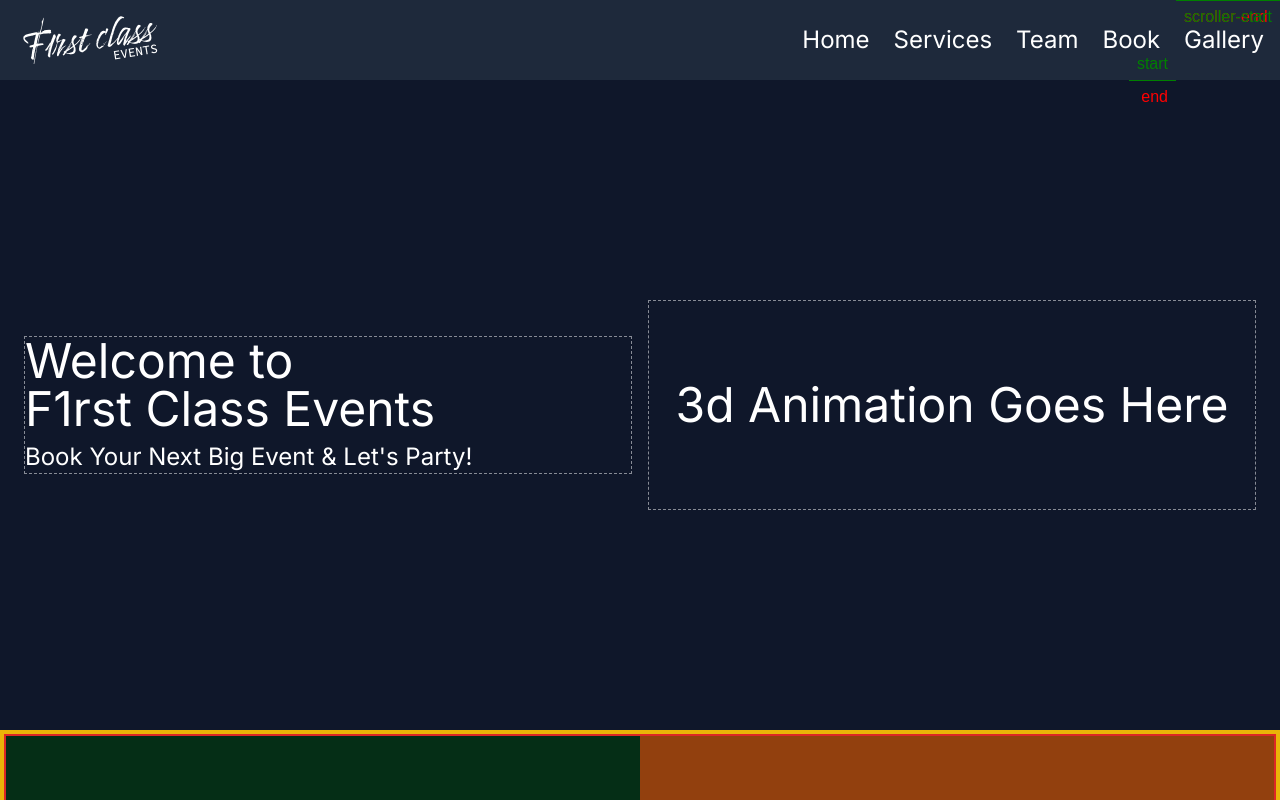
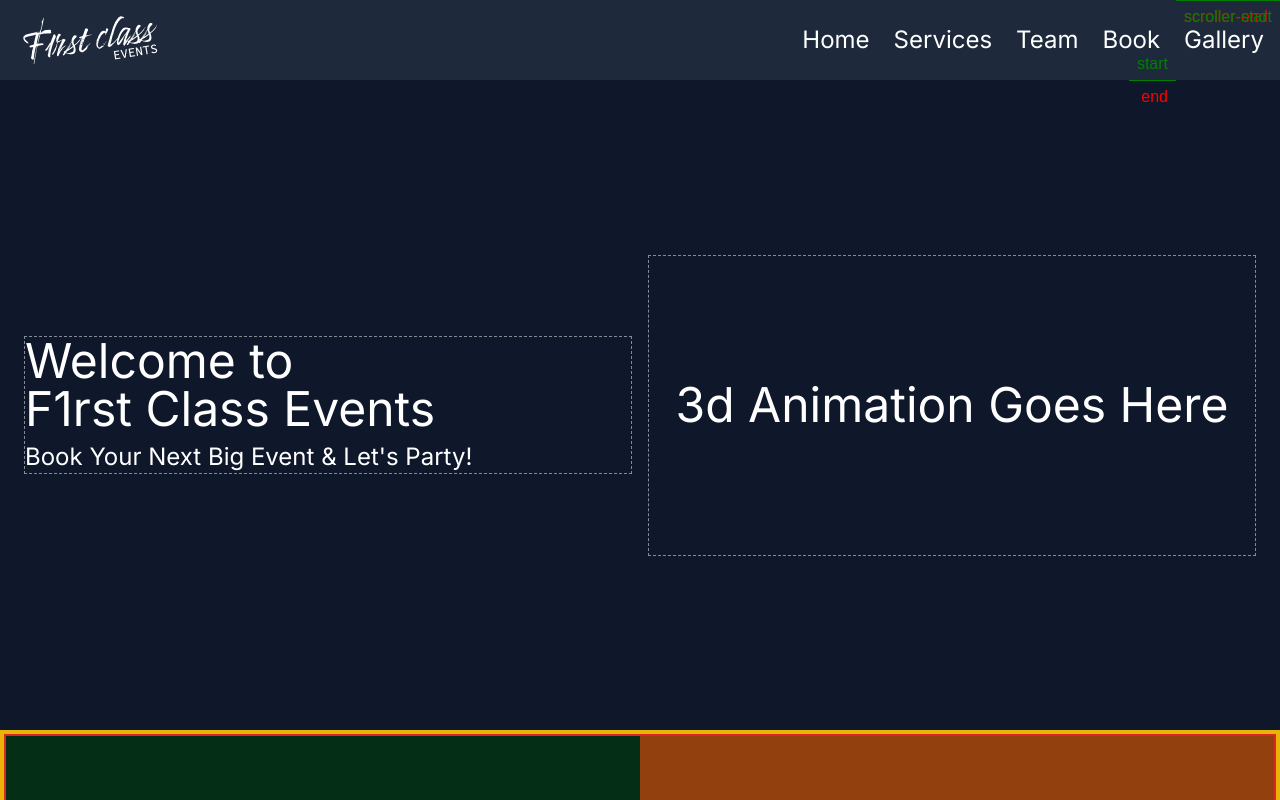
Before and after one commit to juan-phzy/f1rstclassevents, a Next.js app: page / in a window 1280 px wide. Built offline with nearby package versions, Linux system fonts and the light colour scheme.

Commit message:
home size updated

```diff
--- a/app/globals.css
+++ b/app/globals.css
@@ -154,7 +154,7 @@ body {
 		@apply border-[1px] border-dashed border-white/50
 		flex justify-center items-center
 		text-5xl
-		w-full h-[35%];
+		w-full h-[50%];
 	}
 	.hero-text {
 		@apply border-[1px] border-dashed border-white/50
```
